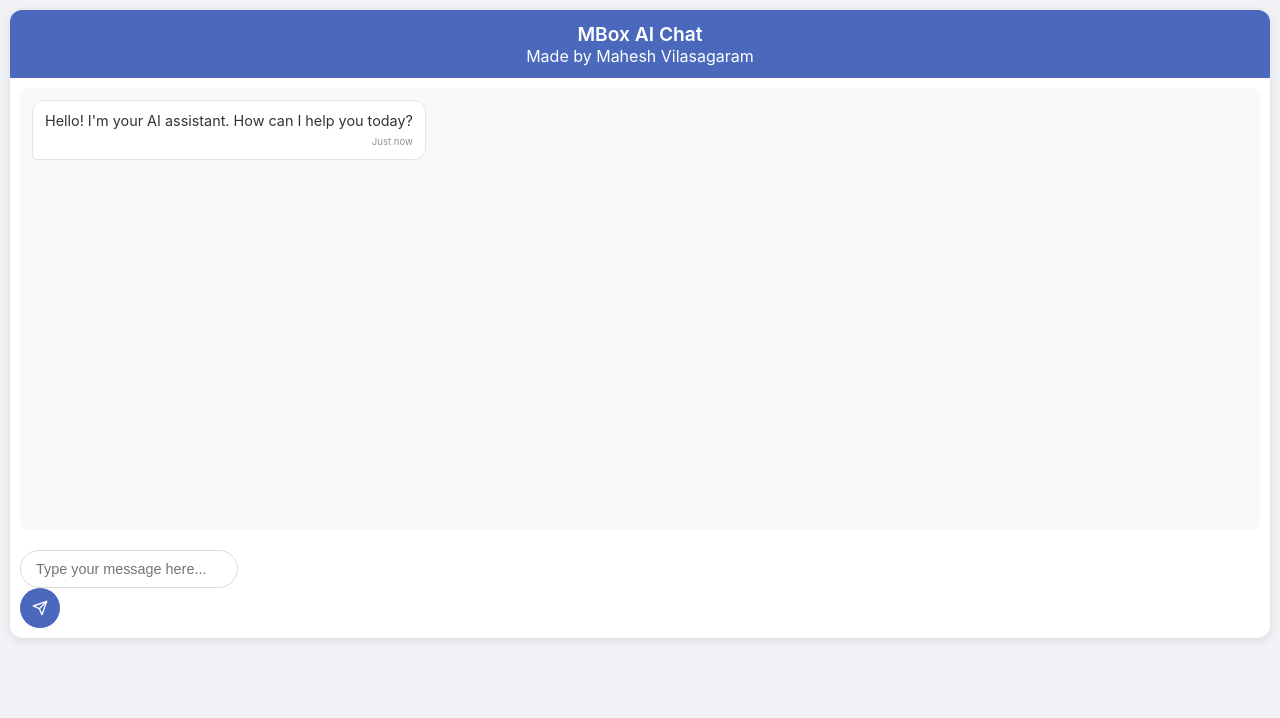
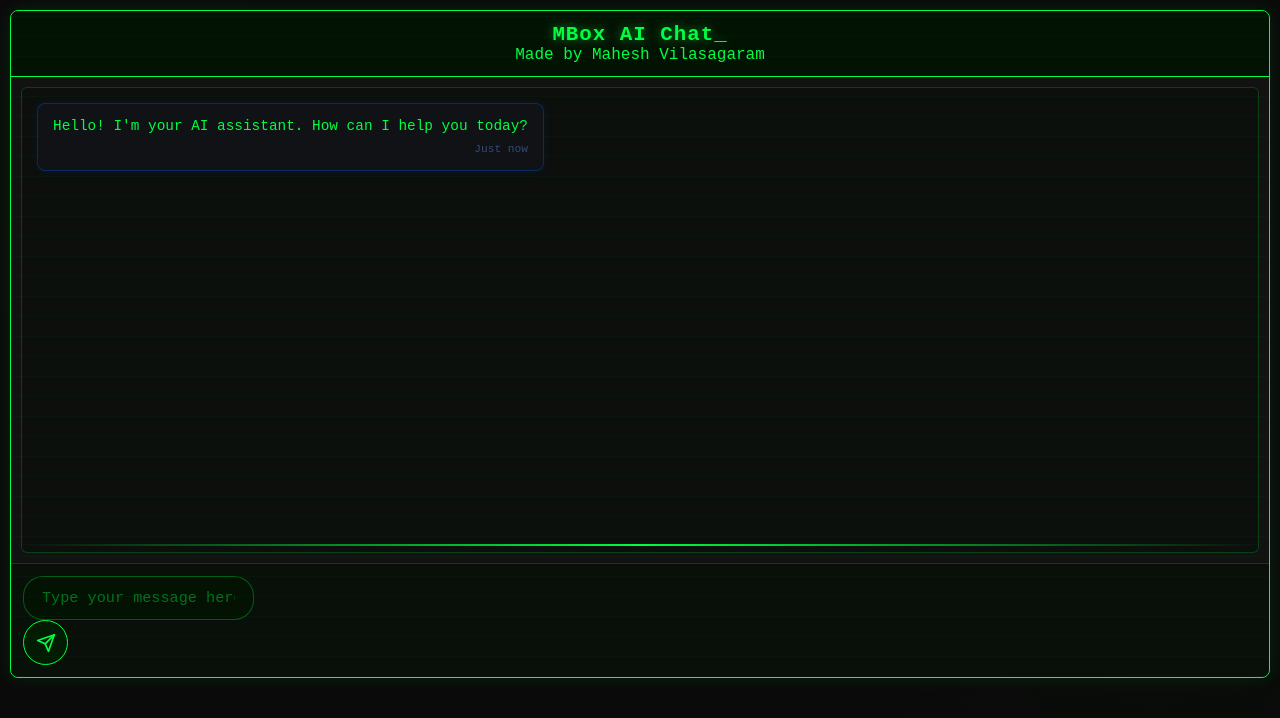
Before and after one commit to mahesh11112007/MBox-AI, a website: page public/index.html in a window 1280 px wide. Drawn offline with Linux system fonts and the light colour scheme.

Commit message:
Update style.css

```diff
--- a/public/style.css
+++ b/public/style.css
@@ -1,4 +1,4 @@
-/* Compact Gemini Chat - Minimal UI */
+/* Tech UI - Dark Theme */
 * {
   margin: 0;
   padding: 0;
@@ -6,178 +6,333 @@
 }
 
 body {
-  font-family: -apple-system, BlinkMacSystemFont, 'Segoe UI', Roboto, sans-serif;
-  background: #f0f2f5;
+  font-family: 'Courier New', monospace;
+  background: #0a0a0a;
+  color: #00ff41;
   padding: 10px;
-  color: #333;
+  background-image:
+    radial-gradient(circle at 10% 20%, rgba(0, 30, 0, 0.1) 0%, transparent 20%),
+    radial-gradient(circle at 90% 80%, rgba(0, 30, 0, 0.1) 0%, transparent 20%);
+  min-height: 100vh;
 }
 
 .container {
   max-width: 100%;
   width: 100%;
-  background: white;
-  border-radius: 12px;
-  box-shadow: 0 2px 10px rgba(0,0,0,0.1);
+  background: #121212;
+  border-radius: 8px;
+  border: 1px solid #00ff41;
+  box-shadow: 0 0 20px rgba(0, 255, 65, 0.1);
   overflow: hidden;
   margin: 0 auto;
+  position: relative;
+}
+
+.container::before {
+  content: '';
+  position: absolute;
+  top: 0;
+  left: 0;
+  right: 0;
+  height: 2px;
+  background: linear-gradient(90deg, transparent, #00ff41, transparent);
+  animation: scanline 3s linear infinite;
+}
+
+@keyframes scanline {
+  0% { transform: translateY(0); }
+  100% { transform: translateY(100vh); }
 }
 
 header {
-  background: #4a69bd;
-  color: white;
+  background: rgba(0, 20, 0, 0.8);
+  color: #00ff41;
   padding: 12px 15px;
   text-align: center;
+  border-bottom: 1px solid #00ff41;
+  position: relative;
 }
 
 header h1 {
-  font-size: 1.2rem;
+  font-size: 1.3rem;
   font-weight: 600;
+  letter-spacing: 1px;
+  text-shadow: 0 0 10px rgba(0, 255, 65, 0.5);
+}
+
+header h1::after {
+  content: '_';
+  animation: blink 1s infinite;
+}
+
+@keyframes blink {
+  0%, 100% { opacity: 1; }
+  50% { opacity: 0; }
 }
 
 .chat-container {
   display: flex;
   flex-direction: column;
-  height: 70vh;
+  height: 75vh;
 }
 
 #chat-box {
   flex: 1;
   overflow-y: auto;
-  padding: 12px;
-  background: #f8f9fa;
+  padding: 15px;
+  background: rgba(10, 15, 10, 0.7);
   margin: 10px;
-  border-radius: 8px;
+  border-radius: 6px;
+  border: 1px solid rgba(0, 255, 65, 0.2);
   display: flex;
   flex-direction: column;
-  gap: 8px;
+  gap: 12px;
   -webkit-overflow-scrolling: touch;
+  font-family: 'Courier New', monospace;
+}
+
+/* Matrix-style background effect */
+#chat-box::before {
+  content: '';
+  position: absolute;
+  top: 0;
+  left: 0;
+  right: 0;
+  bottom: 0;
+  background:
+    repeating-linear-gradient(
+      0deg,
+      rgba(0, 255, 65, 0.03),
+      rgba(0, 255, 65, 0.03) 1px,
+      transparent 1px,
+      transparent 20px
+    );
+  pointer-events: none;
 }
 
 .message {
   max-width: 85%;
-  padding: 10px 12px;
-  border-radius: 12px;
+  padding: 12px 15px;
+  border-radius: 8px;
   font-size: 0.9rem;
   line-height: 1.4;
   word-wrap: break-word;
+  position: relative;
+  border: 1px solid transparent;
 }
 
 .user-message {
   align-self: flex-end;
-  background: #4a69bd;
-  color: white;
-  border-bottom-right-radius: 4px;
+  background: rgba(0, 30, 0, 0.6);
+  color: #00ff41;
+  border: 1px solid rgba(0, 255, 65, 0.3);
+  box-shadow: 0 0 10px rgba(0, 255, 65, 0.2);
 }
 
 .bot-message {
   align-self: flex-start;
-  background: white;
-  color: #333;
-  border: 1px solid #e1e5e9;
-  border-bottom-left-radius: 4px;
+  background: rgba(20, 20, 30, 0.6);
+  color: #00ff41;
+  border: 1px solid rgba(0, 100, 255, 0.3);
+  box-shadow: 0 0 10px rgba(0, 100, 255, 0.1);
+}
+
+.message-content {
+  position: relative;
+  z-index: 1;
 }
 
 .timestamp {
-  font-size: 0.6rem;
-  opacity: 0.7;
-  margin-top: 4px;
+  font-size: 0.7rem;
+  opacity: 0.6;
+  margin-top: 6px;
   text-align: right;
+  font-family: 'Courier New', monospace;
 }
 
 .user-message .timestamp {
-  color: rgba(255,255,255,0.8);
+  color: rgba(0, 255, 65, 0.7);
 }
 
 .bot-message .timestamp {
-  color: #666;
+  color: rgba(100, 150, 255, 0.7);
 }
 
 #chat-form {
-  padding: 10px;
+  padding: 12px;
   display: flex;
-  gap: 8px;
+  gap: 10px;
+  background: rgba(0, 15, 0, 0.5);
+  border-top: 1px solid rgba(0, 255, 65, 0.2);
 }
 
 #user-input {
   flex: 1;
-  border: 1px solid #ddd;
+  border: 1px solid rgba(0, 255, 65, 0.3);
   border-radius: 20px;
-  padding: 10px 15px;
-  font-size: 0.9rem;
+  padding: 12px 18px;
+  font-size: 0.95rem;
   outline: none;
+  background: rgba(0, 20, 0, 0.5);
+  color: #00ff41;
+  font-family: 'Courier New', monospace;
 }
 
 #user-input:focus {
-  border-color: #4a69bd;
+  border-color: #00ff41;
+  box-shadow: 0 0 10px rgba(0, 255, 65, 0.3);
+}
+
+#user-input::placeholder {
+  color: rgba(0, 255, 65, 0.4);
 }
 
 #send-button {
-  background: #4a69bd;
-  border: none;
-  width: 40px;
-  height: 40px;
+  background: rgba(0, 30, 0, 0.8);
+  border: 1px solid #00ff41;
+  width: 45px;
+  height: 45px;
   border-radius: 50%;
-  color: white;
+  color: #00ff41;
   cursor: pointer;
   display: flex;
   align-items: center;
   justify-content: center;
+  transition: all 0.3s;
+  font-family: 'Courier New', monospace;
+  font-weight: bold;
 }
 
-#send-button svg {
-  width: 16px;
-  height: 16px;
+#send-button:hover {
+  background: rgba(0, 255, 65, 0.2);
+  box-shadow: 0 0 15px rgba(0, 255, 65, 0.4);
+  transform: scale(1.05);
 }
 
-/* Typing indicator */
+#send-button:active {
+  transform: scale(0.95);
+}
+
+/* Typing indicator - Tech style */
 .typing-indicator {
   display: flex;
   align-items: center;
-  gap: 3px;
+  gap: 4px;
   padding: 5px 0;
 }
 
 .typing-indicator span {
-  height: 6px;
-  width: 6px;
-  background: #4a69bd;
+  height: 8px;
+  width: 8px;
+  background: #00ff41;
   border-radius: 50%;
   display: inline-block;
-  animation: bounce 1.3s linear infinite;
+  animation: pulse 1.5s ease-in-out infinite;
+  box-shadow: 0 0 5px rgba(0, 255, 65, 0.5);
 }
 
 .typing-indicator span:nth-child(2) {
-  animation-delay: 0.15s;
+  animation-delay: 0.2s;
 }
 
 .typing-indicator span:nth-child(3) {
-  animation-delay: 0.3s;
+  animation-delay: 0.4s;
 }
 
-@keyframes bounce {
-  0%, 60%, 100% { transform: translateY(0); }
-  30% { transform: translateY(-3px); }
+@keyframes pulse {
+  0%, 100% {
+    transform: scale(1);
+    opacity: 0.7;
+  }
+  50% {
+    transform: scale(1.2);
+    opacity: 1;
+  }
 }
 
 @keyframes fadeIn {
-  from { opacity: 0; transform: translateY(5px); }
-  to { opacity: 1; transform: translateY(0); }
+  from {
+    opacity: 0;
+    transform: translateY(10px);
+    filter: blur(2px);
+  }
+  to {
+    opacity: 1;
+    transform: translateY(0);
+    filter: blur(0);
+  }
 }
 
 .message {
-  animation: fadeIn 0.2s ease-out;
+  animation: fadeIn 0.3s ease-out;
 }
 
-/* Scrollbar */
+/* Glitch effect for header */
+header h1:hover {
+  text-shadow:
+    2px 0 0 #ff0040,
+    -2px 0 0 #0080ff;
+  animation: glitch 0.3s linear;
+}
+
+@keyframes glitch {
+  0% { transform: translate(0); }
+  20% { transform: translate(-2px, 2px); }
+  40% { transform: translate(-2px, -2px); }
+  60% { transform: translate(2px, 2px); }
+  80% { transform: translate(2px, -2px); }
+  100% { transform: translate(0); }
+}
+
+/* Scrollbar - Tech style */
 #chat-box::-webkit-scrollbar {
-  width: 4px;
+  width: 6px;
 }
 
 #chat-box::-webkit-scrollbar-track {
-  background: #f1f1f1;
+  background: rgba(0, 20, 0, 0.3);
 }
 
 #chat-box::-webkit-scrollbar-thumb {
-  background: #c1c1c1;
-  border-radius: 2px;
+  background: linear-gradient(#0080ff, #00ff41);
+  border-radius: 3px;
 }
+
+#chat-box::-webkit-scrollbar-thumb:hover {
+  background: linear-gradient(#ff0040, #00ff41);
+}
+
+/* Responsive */
+@media (max-width: 480px) {
+  header h1 {
+    font-size: 1.1rem;
+  }
+
+  .message {
+    max-width: 90%;
+    font-size: 0.85rem;
+  }
+
+  #user-input {
+    padding: 10px 15px;
+    font-size: 0.9rem;
+  }
+
+  #send-button {
+    width: 40px;
+    height: 40px;
+  }
+}
+
+/* Loading dots */
+.loading-dots::after {
+  content: '.';
+  animation: dots 1.5s steps(5, end) infinite;
+}
+
+@keyframes dots {
+  0%, 20% { content: '.'; }
+  40% { content: '..'; }
+  60% { content: '...'; }
+  80%, 100% { content: ''; }
+}
```
